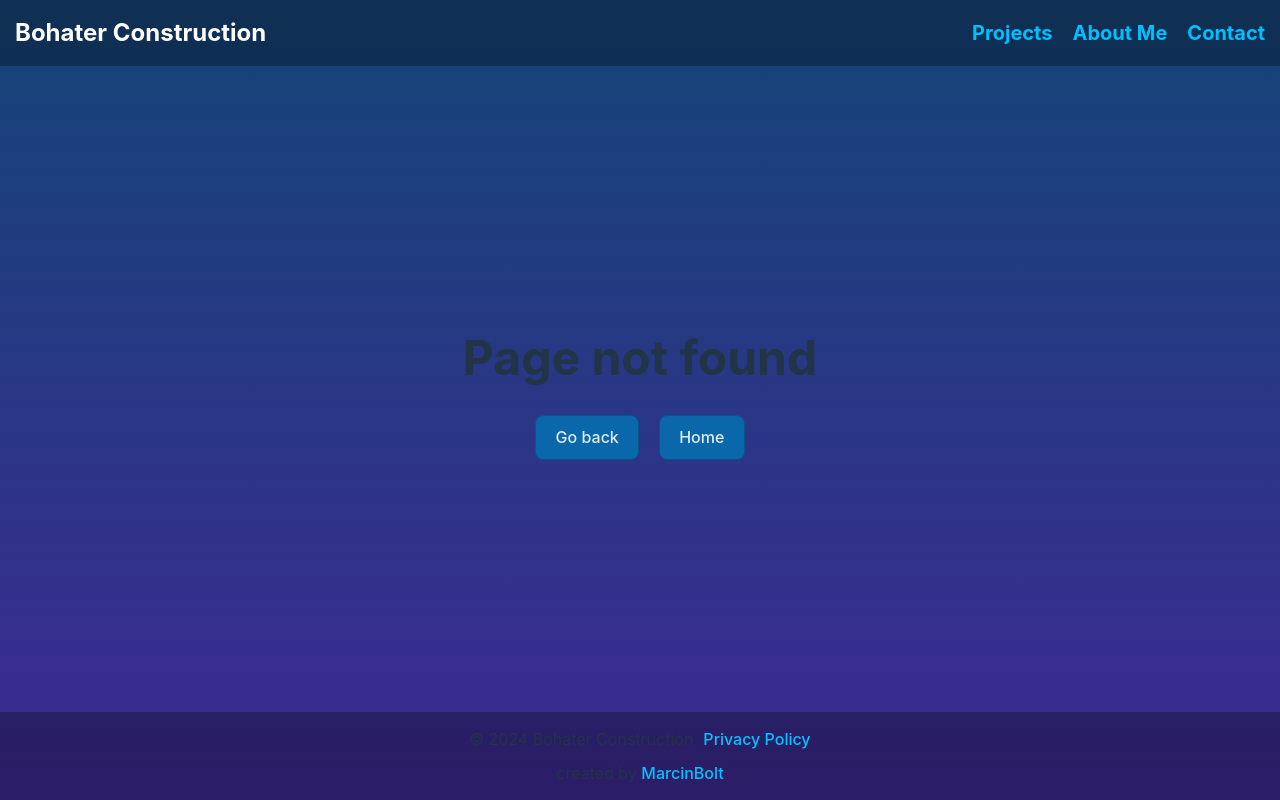
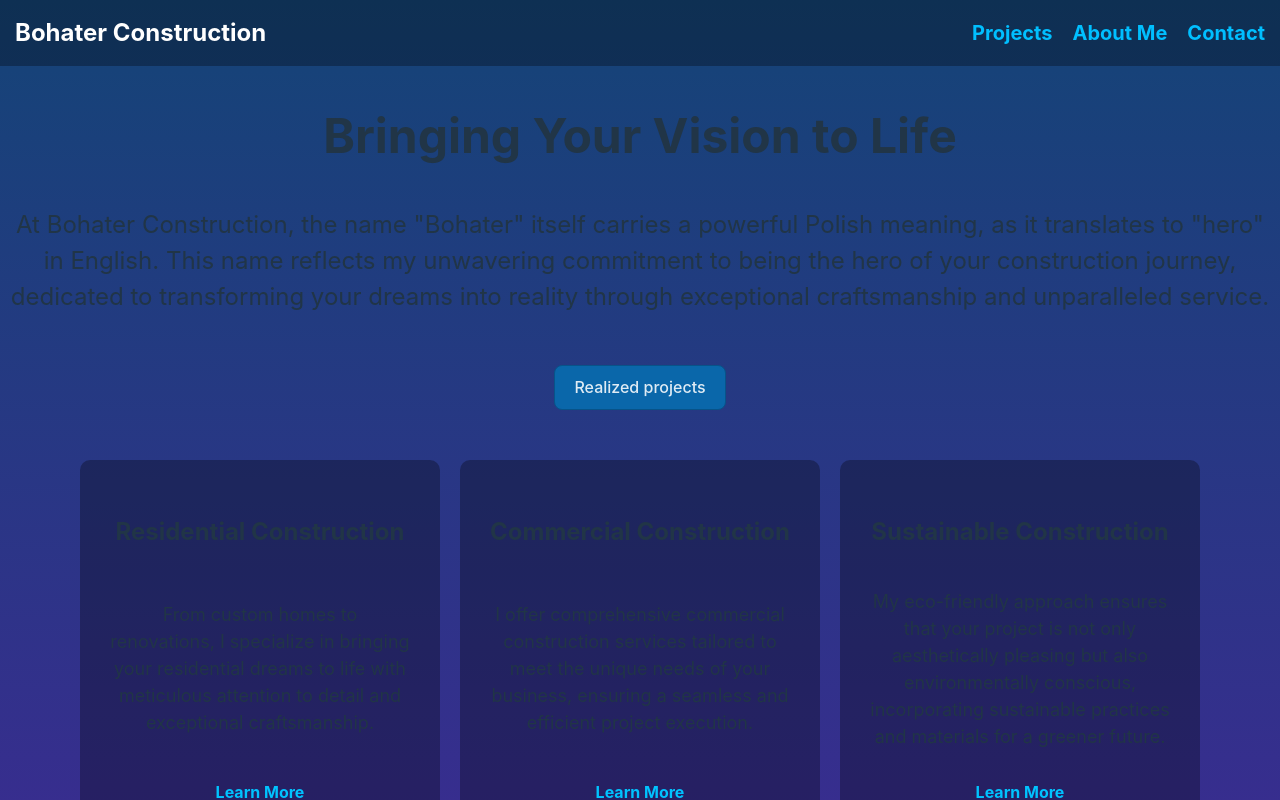
Before and after one commit to MarcinBolt/BohaterConstruction, a Vue app: page / in a window 1280 px wide. Before the commit this address had no page. Shown: the top 800 px of the page. Built offline with nearby package versions, Linux system fonts and the light colour scheme.

Commit message:
use hash mode in Vue Router to fix refreshing 404 error on github pages deployment (use createWebHashHistory) and fix router patch, update baseURL (add /#/ to it)

```diff
--- a/src/router.js
+++ b/src/router.js
@@ -1,4 +1,4 @@
-import { createRouter, createWebHistory } from 'vue-router';
+import { createRouter, createWebHashHistory } from 'vue-router';
 import HomeView from '@views/HomeView.vue';
 import AboutView from '@views/AboutView.vue';
 import ProjectsView from '@views/ProjectsView.vue';
@@ -6,19 +6,17 @@ import ContactView from '@views/ContactView.vue';
 import PolicyView from '@views/PolicyView.vue';
 import NotFoundView from '@views/NotFoundView.vue';
 
-//TODO: change base if will change deploy from gh-pages
-const baseURL = '/BohaterConstruction';
+const routes = [
+  { path: `/`, name: 'home', component: HomeView },
+  { path: `/about`, name: 'about', component: AboutView },
+  { path: `/projects`, name: 'projects', component: ProjectsView },
+  { path: `/contact`, name: 'contact', component: ContactView },
+  { path: `/policy`, name: 'policy', component: PolicyView },
+  { path: `/:pathMatch(.*)*`, name: 'not-found', component: NotFoundView },
+];
 
-const routes = [
-  { path: `${baseURL}/`, name: 'home', component: HomeView },
-  { path: `${baseURL}/about`, name: 'about', component: AboutView },
-  { path: `${baseURL}/projects`, name: 'projects', component: ProjectsView },
-  { path: `${baseURL}/contact`, name: 'contact', component: ContactView },
-  { path: `${baseURL}/policy`, name: 'policy', component: PolicyView },
-  { path: '/:pathMatch(.*)*', name: 'not-found', component: NotFoundView }
-];
 const router = createRouter({
-  history: createWebHistory(),
+  history: createWebHashHistory(),
   routes,
 });
 
--- a/vite.config.js
+++ b/vite.config.js
@@ -4,7 +4,7 @@ import path from 'path';
 
 // https://vitejs.dev/config/
 //TODO: change base if will change deploy from gh-pages
-const baseURL = '/BohaterConstruction/';
+const baseURL = '/BohaterConstruction/#/';
 
 export default defineConfig({
   base: `${baseURL}`,
```
